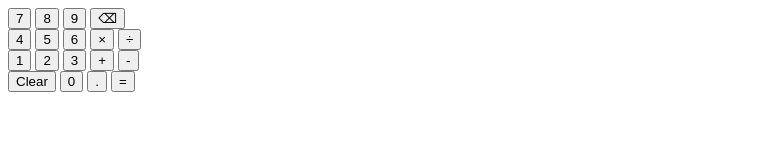
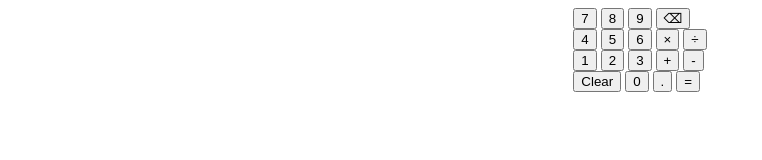
Before and after one commit to YousefDev145/calculator, a plain HTML site: page index.html in a window 1280 px wide. Shown: the whole page, without its empty margins (0-762 px from the left). Drawn offline with Linux system fonts and the light colour scheme.

Commit message:
Center the calculator

```diff
--- a/index.html
+++ b/index.html
@@ -2,6 +2,7 @@
 <html lang="en">
     <head>
         <meta charset="UTF-8">
+        <link rel="stylesheet" href="style.css">
     </head>
 
     <body>
--- /dev/null
+++ b/style.css
@@ -0,0 +1,12 @@
+body
+{
+    display: flex;
+    justify-content: center;
+    align-items: center;
+}
+
+.calc
+{
+    display: flex;
+    flex-direction: column;
+}
```
